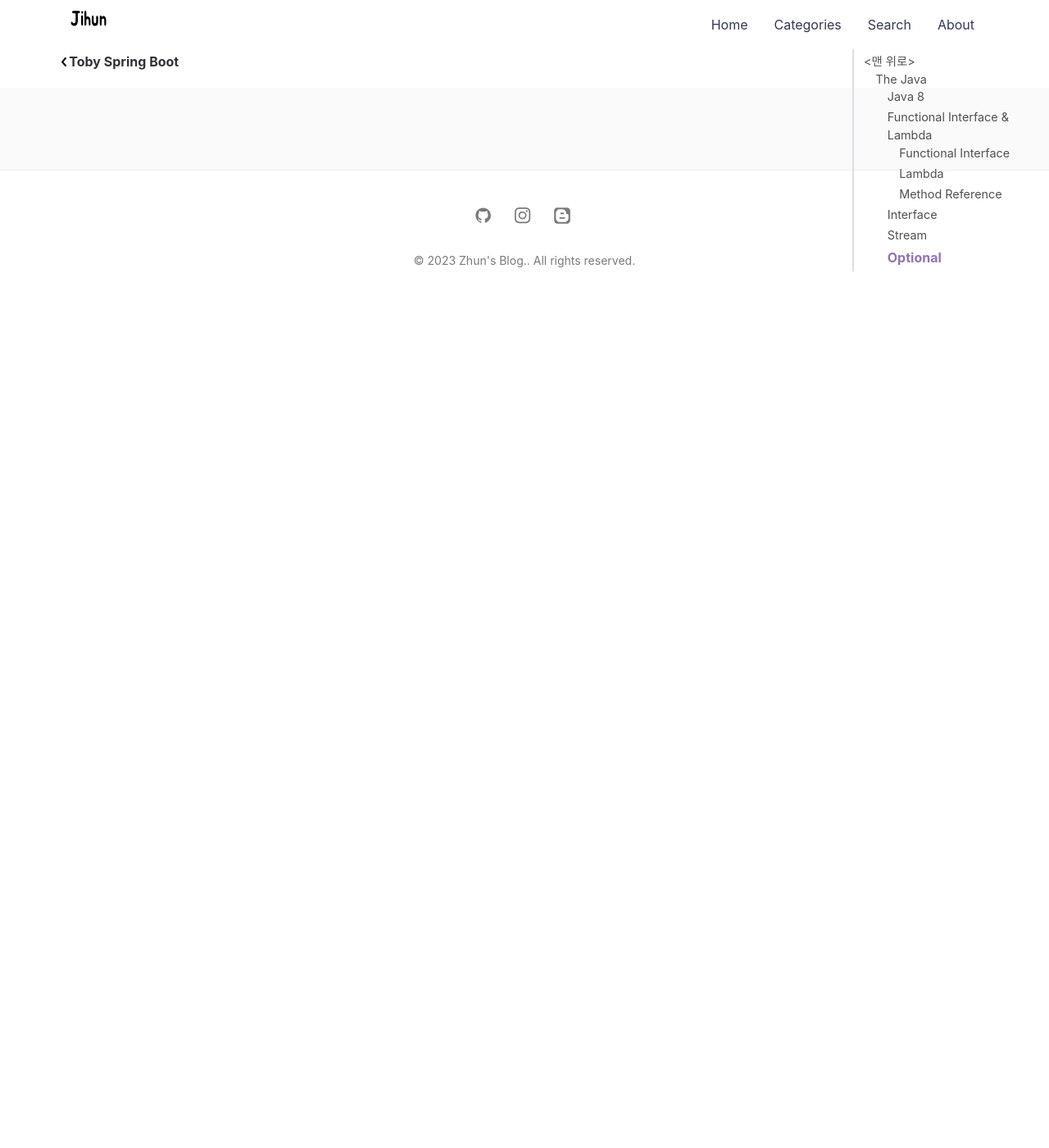
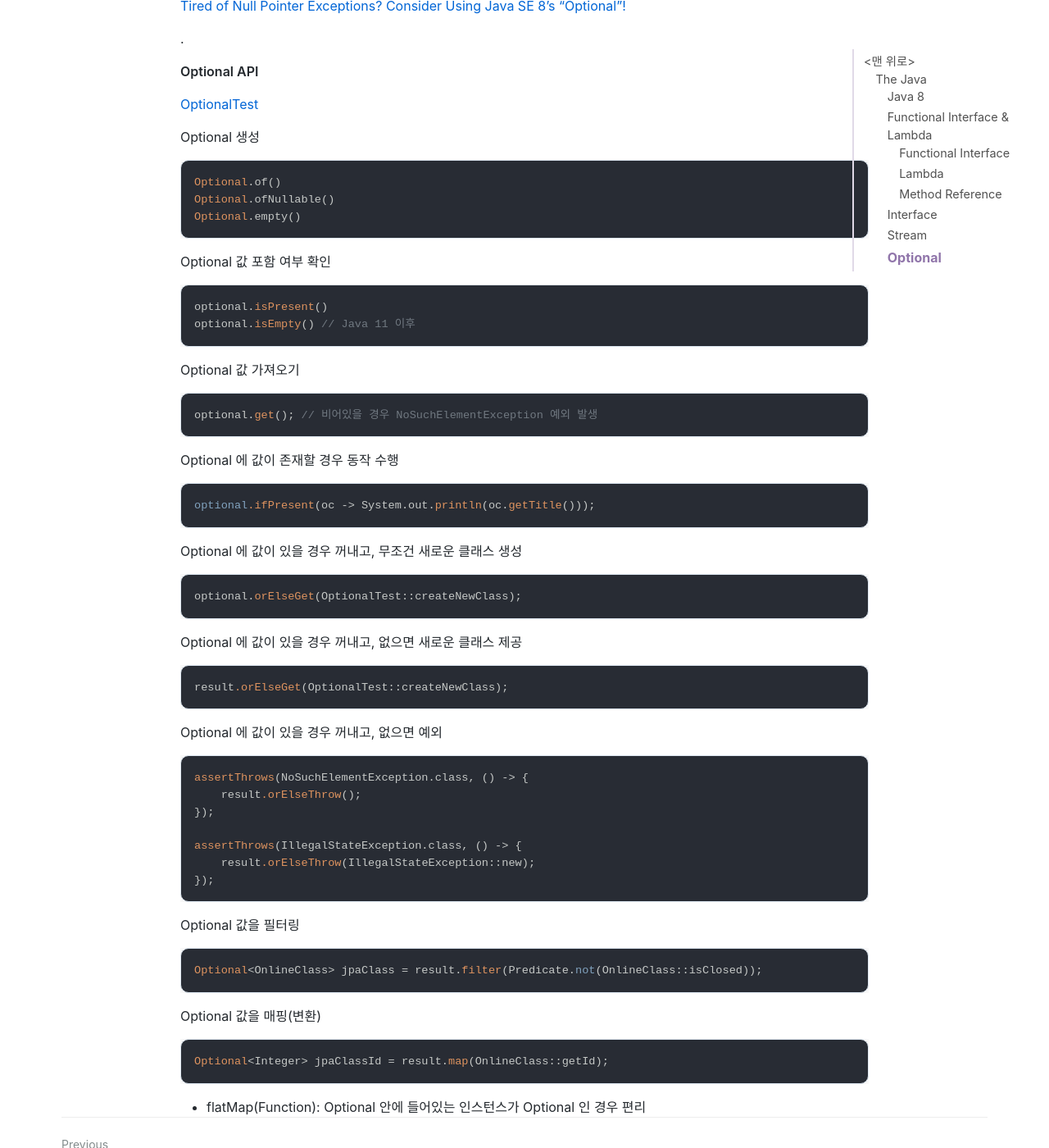
Before and after one commit to jihunparkme/jihunparkme.github.io, a Jekyll site: the page built from _posts/2023-09-27-the-java.md, in a window 1280 px wide and 1400 px high, scrolled down 13923 px. Shown: the whole window at 82% size. Built offline with Jekyll 4.4.1, drawn with Linux system fonts in a browser that asks for light colours; nearby versions of some CDN libraries; comment, search, counter and statistics services are not loaded; before the commit the page ends 14296 px from its top, so only the background shows below that; some of the changed text lies outside the part shown.

Commit message:
[The Java] Optional API

````diff
--- a/_posts/2023-09-27-the-java.md
+++ b/_posts/2023-09-27-the-java.md
@@ -617,12 +617,12 @@ void test06() {
 
 ## Optional
 
-[Class Optional<T>](https://docs.oracle.com/javase/8/docs/api/java/util/Optional.html)
+[**Class Optional<T>**](https://docs.oracle.com/javase/8/docs/api/java/util/Optional.html)
 
 ```java
-public Optional<Progress> getProgress() {
-    return Optional.ofNullable(progress);
-}
+OptionalInt.of(10);
+Optional.empty();
+Optional.ofNullable(progress);
 ```
 
 NullPointerException 을 만나는 이유
@@ -648,3 +648,64 @@ Optional
 - Collection, Map, Stream Array, Optional은 Opiontal 로 두 번 감싸지 않기
 
 [Tired of Null Pointer Exceptions? Consider Using Java SE 8's "Optional"!](https://www.oracle.com/technical-resources/articles/java/java8-optional.html)
+
+.
+
+**Optional API**
+
+[OptionalTest](https://github.com/jihunparkme/java-example/blob/ccc45546d2a0b1c9df7192a84dbd25b3e046bb7e/src/test/java/com/example/java8to11/optional/OptionalTest.java)
+
+Optional 생성
+```java
+Optional.of()
+Optional.ofNullable()
+Optional.empty()
+```
+
+Optional 값 포함 여부 확인
+```java
+optional.isPresent()
+optional.isEmpty() // Java 11 이후
+```
+
+Optional 값 가져오기
+```java
+optional.get(); // 비어있을 경우 NoSuchElementException 예외 발생
+```
+
+Optional 에 값이 존재할 경우 동작 수행
+```java
+optional.ifPresent(oc -> System.out.println(oc.getTitle()));
+```
+
+Optional 에 값이 있을 경우 꺼내고, 무조건 새로운 클래스 생성
+```java
+optional.orElseGet(OptionalTest::createNewClass);
+```
+
+Optional 에 값이 있을 경우 꺼내고, 없으면 새로운 클래스 제공
+```java
+result.orElseGet(OptionalTest::createNewClass);
+```
+
+Optional 에 값이 있을 경우 꺼내고, 없으면 예외
+```java
+assertThrows(NoSuchElementException.class, () -> {
+    result.orElseThrow();
+});
+
+assertThrows(IllegalStateException.class, () -> {
+    result.orElseThrow(IllegalStateException::new);
+});
+```
+
+Optional 값을 필터링
+```java
+Optional<OnlineClass> jpaClass = result.filter(Predicate.not(OnlineClass::isClosed));
+```
+
+Optional 값을 매핑(변환)
+```java
+Optional<Integer> jpaClassId = result.map(OnlineClass::getId);
+```
+- flatMap(Function): Optional 안에 들어있는 인스턴스가 Optional 인 경우 편리
````
